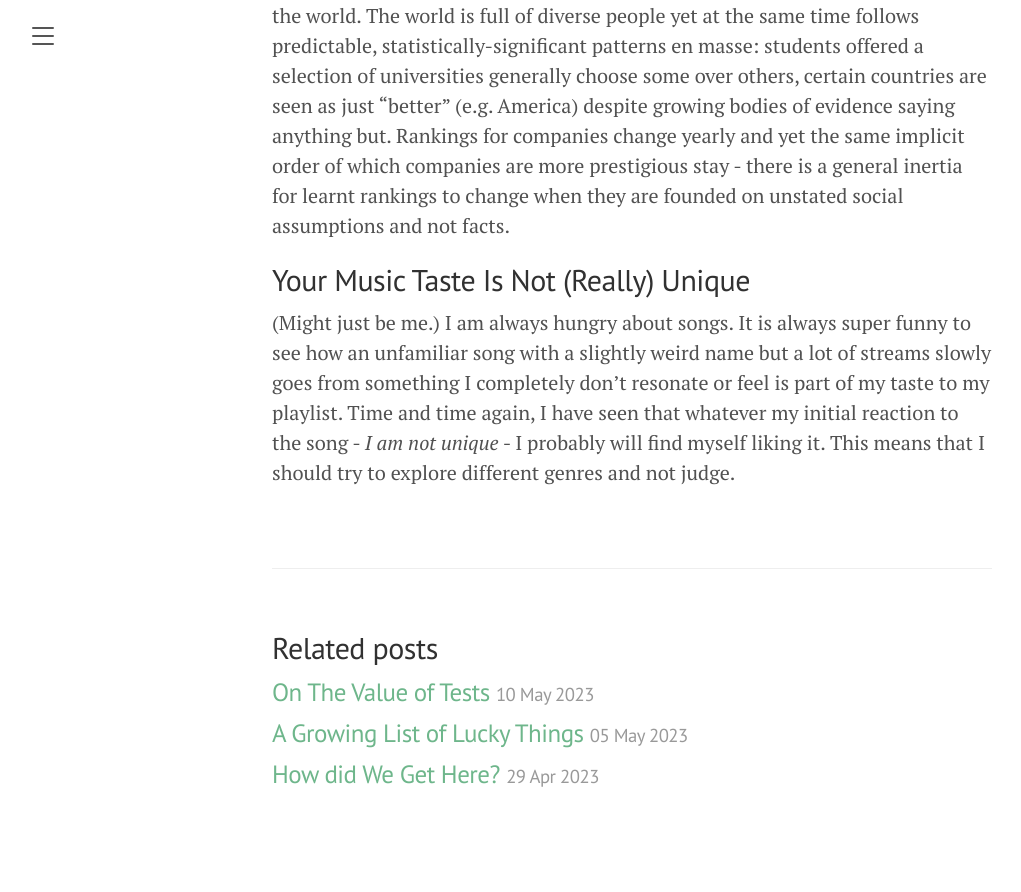
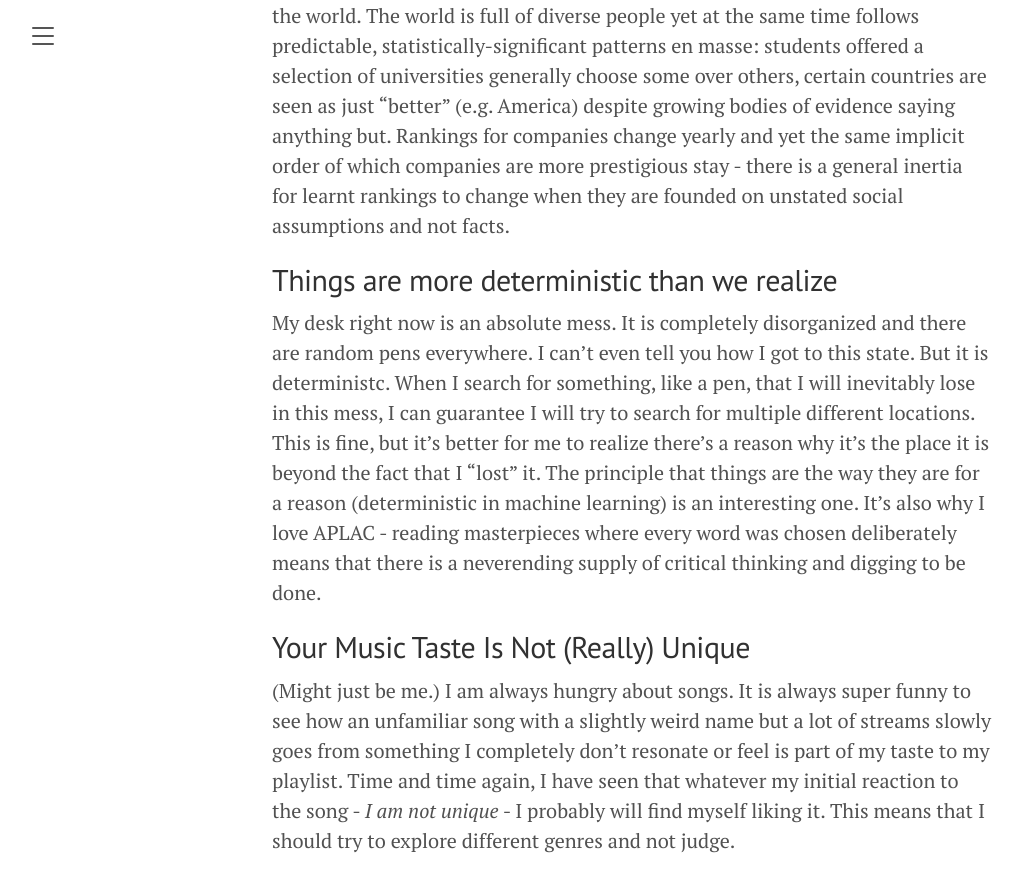
Before and after one commit to anish-lakkapragada/moments-of-clarity, a Jekyll site: the page built from _posts/2023-02-02-update.markdown, in a window 1280 px wide and 900 px high, scrolled down 1410 px. Shown: the top 892 px of the window, without its empty margins (8-1029 px from the left). Built offline with Jekyll 4.4.1, drawn with Linux system fonts in a browser that asks for light colours; before the commit the page ends 2261 px from its top, so only the background shows below that.

Commit message:
aplac principle.

```diff
--- a/_posts/2023-02-02-update.markdown
+++ b/_posts/2023-02-02-update.markdown
@@ -26,6 +26,10 @@ Today, I remember seeing an argument about who was the most oppressed/privileged
 
 For this mysterious thing called *prestige*, there seems to be an implicit order of the world. The world is full of diverse people yet at the same time follows predictable, statistically-significant patterns en masse: students offered a selection of universities generally choose some over others, certain countries are seen as just "better" (e.g. America) despite growing bodies of evidence saying anything but. Rankings for companies change yearly and yet the same implicit order of which companies are more prestigious stay - there is a general inertia for learnt rankings to change when they are founded on unstated social assumptions and not facts.
 
+## Things are more deterministic than we realize
+
+My desk right now is an absolute mess. It is completely disorganized and there are random pens everywhere. I can't even tell you how I got to this state. But it is deterministc. When I search for something, like a pen, that I will inevitably lose in this mess, I can guarantee I will try to search for multiple different locations. This is fine, but it's better for me to realize there's a reason why it's the place it is beyond the fact that I "lost" it. The principle that things are the way they are for a reason (deterministic in machine learning) is an interesting one. It's also why I love APLAC - reading masterpieces where every word was chosen deliberately means that there is a neverending supply of critical thinking and digging to be done.
+
 ## Your Music Taste Is Not (Really) Unique
 
 (Might just be me.) I am always hungry about songs. It is always super funny to see how an unfamiliar song with a slightly weird name but a lot of streams slowly goes from something I completely don't resonate or feel is part of my taste to my playlist. Time and time again, I have seen that whatever my initial reaction to the song - *I am not unique* - I probably will find myself liking it. This means that I should try to explore different genres and not judge.
```
Also changed, not shown: Gemfile.lock (added), 13 other files.
